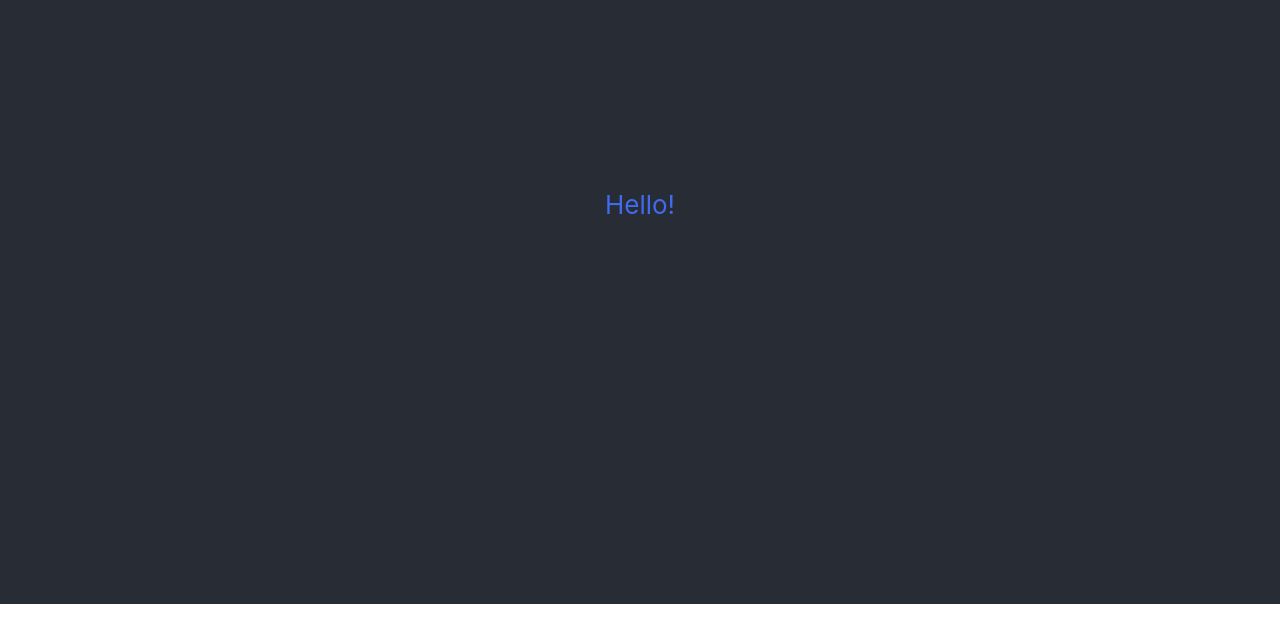
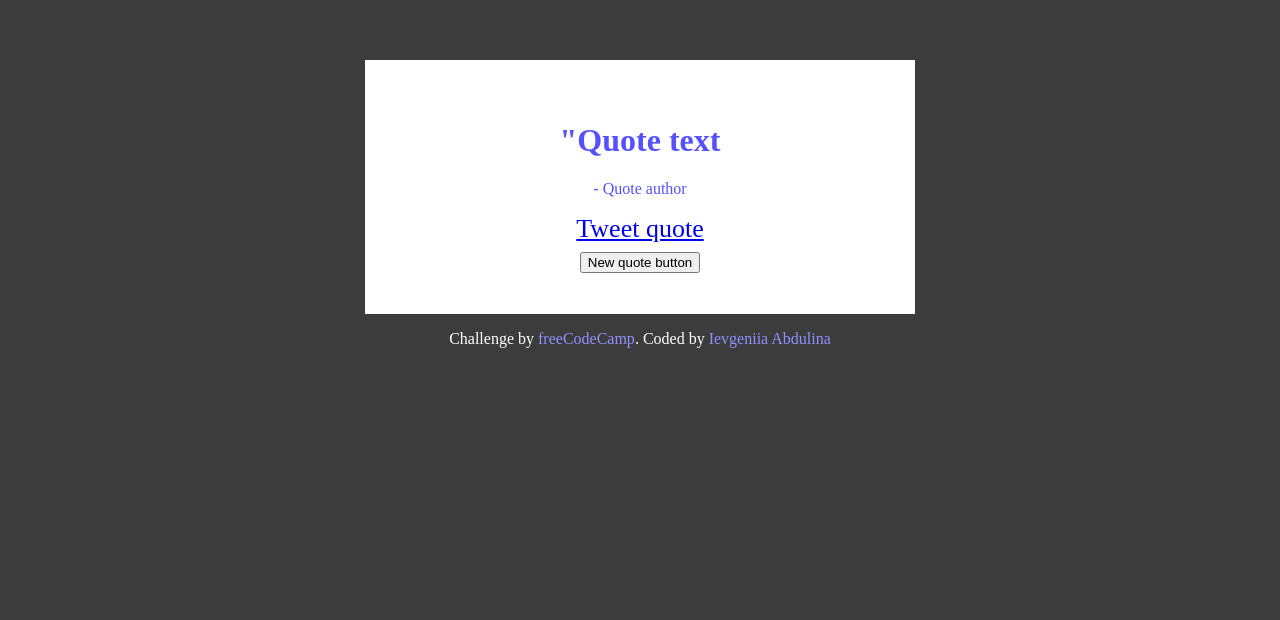
Before and after one commit to IevgeniiaAbdulina/Random-Quote-Machine, a React (Create React App) app: page / in a window 1280 px wide. Shown: the part 196-816 px from the top of the page. Built offline with nearby package versions, Linux system fonts and the light colour scheme.

Commit message:
Added Structure of Application: JSX elements(quote-box, -text, -author and clickable elements(button, twitter link)). Added simple page style

```diff
--- a/css/App.css
+++ b/css/App.css
@@ -1,14 +1,36 @@
-.App {
-  text-align: center;
-}
-
-.App-header {
-  background-color: #282c34;
+body {
+  background-color: #3c3c3c;
   min-height: 100vh;
   display: flex;
   flex-direction: column;
   align-items: center;
   justify-content: center;
   font-size: calc(10px + 2vmin);
-  color: #426aee;
+  color: #5551ff;
 }
+
+.quote {
+  text-align: center;
+  width: 450px;
+  height: auto;
+  padding: 40px 50px;
+  background-color: #fff;
+}
+
+.quote-text {
+  font-size: 32px;
+}
+
+.quote-author {
+  font-size: 16px;
+}
+
+footer {
+  color: #fff;
+  font-size: 16px;
+}
+
+footer a {
+  text-decoration: none;
+  color: #918ffd;
+}
--- a/public/index.html
+++ b/public/index.html
@@ -9,8 +9,12 @@
 </head>
 
 <body>
-  <noscript>You need to enable JavaScript to run this app.</noscript>
   <div id="root"></div>
+  <footer class="attribution">
+    <p>Challenge by <a href="https://github.com/freeCodeCamp/freeCodeCamp" target="_blank">freeCodeCamp</a>. Coded by
+      <a href="https://github.com/IevgeniiaAbdulina">Ievgeniia Abdulina</a>
+    </p>
+  </footer>
   <script src="https://cdn.freecodecamp.org/testable-projects-fcc/v1/bundle.js"></script>
 </body>
 
--- a/src/App.js
+++ b/src/App.js
@@ -2,9 +2,12 @@ import './App.scss';
 
 function App() {
   return (
-    <div className="App">
-      <header className="App-header">Hello!</header>
-    </div>
+      <div id="quote-box" className="quote">
+        <h1 id="text" className="quote-text">"Quote text</h1>
+        <p id="author" className="quote-author">- Quote author</p>
+        <a id="tweet-quote" href="twitter.com/intent/tweet" target="_blank">Tweet quote</a><br />
+        <button id="new-quote">New quote button</button>
+      </div>
   );
 }
 
--- a/src/App.scss
+++ b/src/App.scss
@@ -1,14 +1,38 @@
-.App {
-  text-align: center;
-}
-
-.App-header {
-  background-color: #282c34;
+// Page Style
+body {
+  background-color: #3c3c3c;
   min-height: 100vh;
   display: flex;
   flex-direction: column;
   align-items: center;
   justify-content: center;
   font-size: calc(10px + 2vmin);
-  color: rgb(66, 106, 238);
+  color: #5551ff;
 }
+
+// Quote Box Style
+.quote {
+  text-align: center;
+  width: 450px;
+  height: auto;
+  padding: 40px 50px;
+  background-color: #fff;
+
+  &-text {
+    font-size: 32px;
+  }
+
+  &-author {
+    font-size: 16px;
+  }
+}
+
+footer {
+  color: #fff;
+  font-size: 16px;
+
+  a {
+    text-decoration: none;
+    color: #918ffd;
+  }
+}
--- a/src/index.css
+++ b/src/index.css
@@ -1,8 +1,8 @@
-body {
+/* body {
   margin: 0;
   font-family: -apple-system, BlinkMacSystemFont, "Segoe UI", "Roboto", "Oxygen",
     "Ubuntu", "Cantarell", "Fira Sans", "Droid Sans", "Helvetica Neue",
     sans-serif;
   -webkit-font-smoothing: antialiased;
   -moz-osx-font-smoothing: grayscale;
-}
+} */
```
Also changed, not shown: 1 other file (tests, documents, lock files or other folders).
